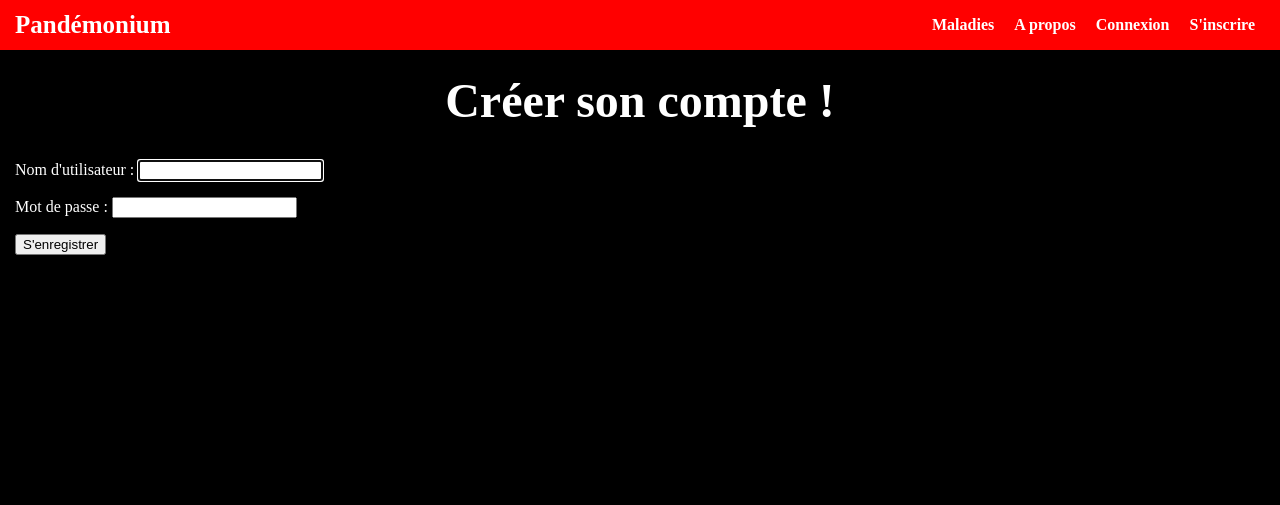
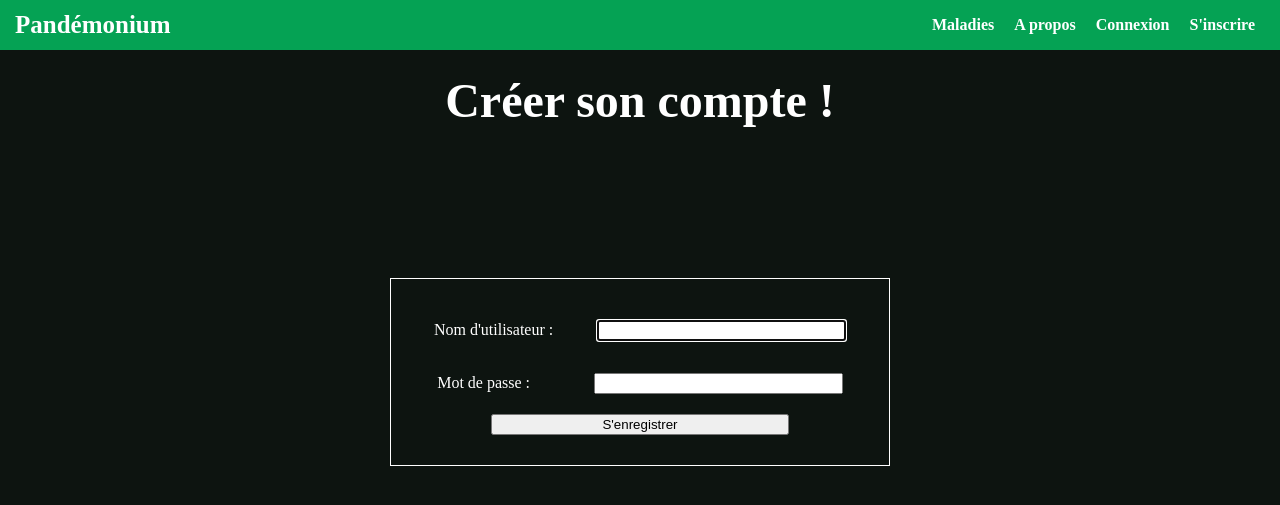
Before and after one commit to Guigui14460/pandemics-site, a PHP site: page /index.php/accounts/signup in a window 1280 px wide. Shown: the top 505 px of the page. Run offline with PHP 8.4, Linux system fonts and the light colour scheme; data that the repository does not hold is empty.

Commit message:
changement css

```diff
--- a/css/blackBody.css
+++ b/css/blackBody.css
@@ -1,4 +1,4 @@
 body {
-  background-color: black;
+  background-color: rgb(13, 20, 16);
   color: white;
 }
--- a/css/nav.css
+++ b/css/nav.css
@@ -2,7 +2,7 @@ header {
   display: flex;
   justify-content: flex-end;
   align-items: center;
-  background-color: red;
+  background-color: rgba(2, 219, 111, 0.712);
   padding: 0 15px;
 }
 
@@ -28,6 +28,10 @@ header .logo,
   margin: 0;
 }
 
+.nav-links:hover {
+  color: rgb(46, 46, 46);
+}
+
 .nav-links li {
   display: inline-block;
 }
@@ -39,6 +43,7 @@ header .logo,
   line-height: 50px;
 }
 
-.nav-links li a:hover {
+header .nav-links li a:hover {
   background-color: rgba(0, 0, 0, 0.3);
+  color: rgb(46, 46, 46);
 }
--- a/css/screen.css
+++ b/css/screen.css
@@ -105,12 +105,28 @@ main .list li:hover{
   justify-content: center;
   list-style-type: none;
   text-align: center;
+  margin-top: 12%;
   margin-left: 30%;
   margin-right: 30%;
   border : 1px solid white;
+  padding: 2% 0 2% 0;
 
 }
 
 .new button {
-  margin: 0% 20% 1% 20%;
+  margin: 1% 20% 1% 20%;
 }
+
+.new input{
+  width: 50%;
+  margin-left: 8% ;
+
+}
+.new #pass  {
+  margin-left: 12% ;
+}
+
+.new span{
+  margin-left: 30% ;
+  margin-right: 10%
+}
--- a/src/PandemicRouter.php
+++ b/src/PandemicRouter.php
@@ -59,8 +59,9 @@ class PandemicRouter extends AbstractRouter
                 } else if (count($path_exploded) == 2) {
                     if ($path_exploded[1] === 'update') {
                         if ($is_user_connected) {
-                           var_export($_POST);
 
+                           echo $_SERVER['REQUEST_METHOD'];
+                           print_r($_GET);
                             if ($_SERVER['REQUEST_METHOD'] === "POST") {
 
                                 $controller->updatePandemic($_POST);
--- a/src/Router.php
+++ b/src/Router.php
@@ -8,6 +8,7 @@ require_once("view/GeneralView.php");
 
 class Router extends AbstractRouter
 {
+
     private $subrouters;
 
     public function __construct()
@@ -26,6 +27,7 @@ class Router extends AbstractRouter
 
     public function main($db, $path_exploded = "", $auth_manager = null)
     {
+
         if (isset($_SERVER['PATH_INFO'])) {
             $path_exploded = array_slice(explode('/', $_SERVER['PATH_INFO']), 1);
         }
--- a/src/controller/PandemicController.php
+++ b/src/controller/PandemicController.php
@@ -69,7 +69,7 @@ class PandemicController
 
     public function updatePandemic($data)
     {
-        echo "a";
+
         if (isset($data['pandemic_id'])) {
             $id = $data['pandemic_id'];
             $pandemic = $this->storage->read($id);
--- a/src/model/AbstractObjectBuilder.php
+++ b/src/model/AbstractObjectBuilder.php
@@ -11,11 +11,11 @@ abstract class AbstractObjectBuilder {
     public abstract function isValid();
 
     public function getData($ref){
-        return key_exists($ref, $this->data) ? $this->data[$ref] : '';
+        return key_exists($ref, $this->data) ? $this->data[$ref] : null;
     }
 
     public function getError($ref){
-        return key_exists($ref, $this->error) ? $this->error[$ref] : '';
+        return key_exists($ref, $this->error) ? $this->error[$ref] : null;
     }
 }
 
--- a/src/view/AuthenticationView.php
+++ b/src/view/AuthenticationView.php
@@ -15,20 +15,22 @@ class AuthenticationView extends AbstractView
     {
         $this->title = "Connexion";
 
-        $this->content = '<h1>Connectez-vous !</h1><form action="' . $this->router->getSimpleURL("accounts_login") . ($next_url !== null ? '?next=' . $next_url : "") . '" method="POST">' . "\n";
+        $this->content = '<h1>Connectez-vous !</h1><form class="new" action="' . $this->router->getSimpleURL("accounts_login") . ($next_url !== null ? '?next=' . $next_url : "") . '" method="POST">' . "\n";
         $this->content .= "<p><label>Nom d'utilisateur : <input type=\"text\" name=\"{$builder->getUsernameRef()}\" value=\"";
         $this->content .= $builder->getData($builder->getUsernameRef());
         $this->content .= "\" autofocus />";
         $err = $builder->getError($builder->getUsernameRef());
-        if ($err !== null)
-            $this->content .= ' <span class="error">' . $err . '</span>';
+            if ($err !== null ){
+                $this->content .= ' <span class="error">' . $err . '</span>';
+            }
         $this->content .= "</label></p>";
-        $this->content .= "<p><label>Mot de passe : <input type=\"password\" name=\"{$builder->getPasswordRef()}\" value=\"";
+        $this->content .= "<p><label>Mot de passe : <input id=\"pass\" type=\"password\" name=\"{$builder->getPasswordRef()}\" value=\"";
         $this->content .= $builder->getData($builder->getPasswordRef());
         $this->content .= "\" />";
         $err = $builder->getError($builder->getPasswordRef());
-        if ($err !== null)
+        if ($err !== null ){
             $this->content .= ' <span class="error">' . $err . '</span>';
+        }
         $this->content .= "</label></p>";
         $this->content .= "<button>Se connecter</button>";
         $this->content .= "</form>";
@@ -48,20 +50,22 @@ class AuthenticationView extends AbstractView
     {
         $this->title = "Inscription";
 
-        $this->content = '<h1>Créer son compte !</h1><form action="' . $this->router->getSimpleURL("accounts_signup") . ($next_url !== null ? '?next=' . $next_url : "") . '" method="POST">' . "\n";
+        $this->content = '<h1>Créer son compte !</h1><form class="new" action="' . $this->router->getSimpleURL("accounts_signup") . ($next_url !== null ? '?next=' . $next_url : "") . '" method="POST">' . "\n";
         $this->content .= "<p><label>Nom d'utilisateur : <input type=\"text\" name=\"{$builder->getUsernameRef()}\" value=\"";
         $this->content .= $builder->getData($builder->getUsernameRef());
         $this->content .= "\" autofocus />";
         $err = $builder->getError($builder->getUsernameRef());
-        if ($err !== null)
+        if ($err !== null ){
             $this->content .= ' <span class="error">' . $err . '</span>';
+        }
         $this->content .= "</label></p>";
-        $this->content .= "<p><label>Mot de passe : <input type=\"password\" name=\"{$builder->getPasswordRef()}\" value=\"";
+        $this->content .= "<p><label>Mot de passe : <input id=\"pass\" type=\"password\" name=\"{$builder->getPasswordRef()}\" value=\"";
         $this->content .= $builder->getData($builder->getPasswordRef());
         $this->content .= "\" />";
         $err = $builder->getError($builder->getPasswordRef());
-        if ($err !== null)
+        if ($err !== null ){
             $this->content .= ' <span class="error">' . $err . '</span>';
+        }
         $this->content .= "</label></p>";
         $this->content .= "<button>S'enregistrer</button>";
         $this->content .= "</form>";
--- a/src/view/PandemicView.php
+++ b/src/view/PandemicView.php
@@ -51,32 +51,37 @@ class PandemicView extends AbstractView {
 		$s .= Utils::htmlesc($builder->getData($builder->getNameRef()));
 		$s .= "\" />";
 		$err = $builder->getError($builder->getNameRef());
-		if ($err !== null)
-			$s .= ' <span class="error">' . $err . '</span>';
+
+		if ($err !== null ){
+			$this->content .= ' <span class="error">' . $err . '</span>';
+		}
 		$s .= "</label></p>\n";
 
 		$s .= '<p><label>Type de la maladie : <input type="text" name="' . $builder->getTypeRef() . '" value="';
 		$s .= Utils::htmlesc($builder->getData($builder->getTypeRef()));
 		$s .= "\" />";
 		$err = $builder->getError($builder->getTypeRef());
-		if ($err !== null)
-			$s .= ' <span class="error">' . $err . '</span>';
+		if ($err !== null ){
+			$this->content .= ' <span class="error">' . $err . '</span>';
+		}
 		$s .= "</label></p>\n";
 
 		$s .= '<p><label>Date d\'apparution de la maladie : <input type="number" name="' . $builder->getDiscoveryYearRef() . '" value="';
 		$s .= $builder->getData($builder->getDiscoveryYearRef());
 		$s .= "\" />";
 		$err = $builder->getError($builder->getDiscoveryYearRef());
-		if ($err !== null)
-			$s .= ' <span class="error">' . $err . '</span>';
+		if ($err !== null ){
+			$this->content .= ' <span class="error">' . $err . '</span>';
+		}
 		$s .= "</label></p>\n";
 
 		$s .= '<p><label>Description :<br><textarea name="' . $builder->getDescriptionRef() . '">';
 		$s .= Utils::htmlesc($builder->getData($builder->getDescriptionRef()));
 		$s .= "</textarea>";
 		$err = $builder->getError($builder->getDescriptionRef());
-		if ($err !== null)
-			$s .= ' <span class="error">' . $err . '</span>';
+		if ($err !== null ){
+			$this->content .= ' <span class="error">' . $err . '</span>';
+		}
 		$s .= "</label></p>\n";
 
 		$s .= "<button type=\"submit\">Soumettre le formulaire</button>\n</form>\n";
@@ -104,8 +109,9 @@ class PandemicView extends AbstractView {
 		$s .= Utils::htmlesc($builder->getData($builder->getNameRef()));
 		$s .= "\" />";
 		$err = $builder->getError($builder->getNameRef());
-		if ($err !== null)
-			$s .= ' <span class="error">' . $err . '</span>';
+		if ($err !== null ){
+			$this->content .= ' <span class="error">' . $err . '</span>';
+		}
 		$s .= "</label></p>\n";
 
 
@@ -113,24 +119,27 @@ class PandemicView extends AbstractView {
 		$s .= Utils::htmlesc($builder->getData($builder->getTypeRef()));
 		$s .= "\" />";
 		$err = $builder->getError($builder->getTypeRef());
-		if ($err !== null)
-			$s .= ' <span class="error">' . $err . '</span>';
+		if ($err !== null ){
+			$this->content .= ' <span class="error">' . $err . '</span>';
+		}
 		$s .= "</label></p>\n";
 
 		$s .= '<p><label>Date d\'apparution de la maladie : <input type="number" name="' . $builder->getDiscoveryYearRef() . '" value="';
 		$s .= $builder->getData($builder->getDiscoveryYearRef());
 		$s .= "\" />";
 		$err = $builder->getError($builder->getDiscoveryYearRef());
-		if ($err !== null)
-			$s .= ' <span class="error">' . $err . '</span>';
+		if ($err !== null ){
+			$this->content .= ' <span class="error">' . $err . '</span>';
+		}
 		$s .= "</label></p>\n";
 
 		$s .= '<p><label>Description :<br><textarea name="' . $builder->getDescriptionRef() . '">';
 		$s .= Utils::htmlesc($builder->getData($builder->getDescriptionRef()));
 		$s .= "</textarea>";
 		$err = $builder->getError($builder->getDescriptionRef());
-		if ($err !== null)
-			$s .= ' <span class="error">' . $err . '</span>';
+		if ($err !== null ){
+			$this->content .= ' <span class="error">' . $err . '</span>';
+		}
 		$s .= "</label></p>\n";
 
 		$s .= "<button type=\"submit\">Soumettre le formulaire</button>\n</form>\n";
--- a/todo.txt
+++ b/todo.txt
@@ -3,6 +3,3 @@ TODO: faire comme dans la partie "Persistance des données de formulaire" du TP
 TODO: ajouter un propriétaire aux pandémies *demande de validation
 TODO: régler CSS
 TODO: trouver moyen que le CSS (et favicon, images, etc) trouve l'URL automatiquement
-
-Production :
-TODO: régler problème MySQL sur le serveur
```
